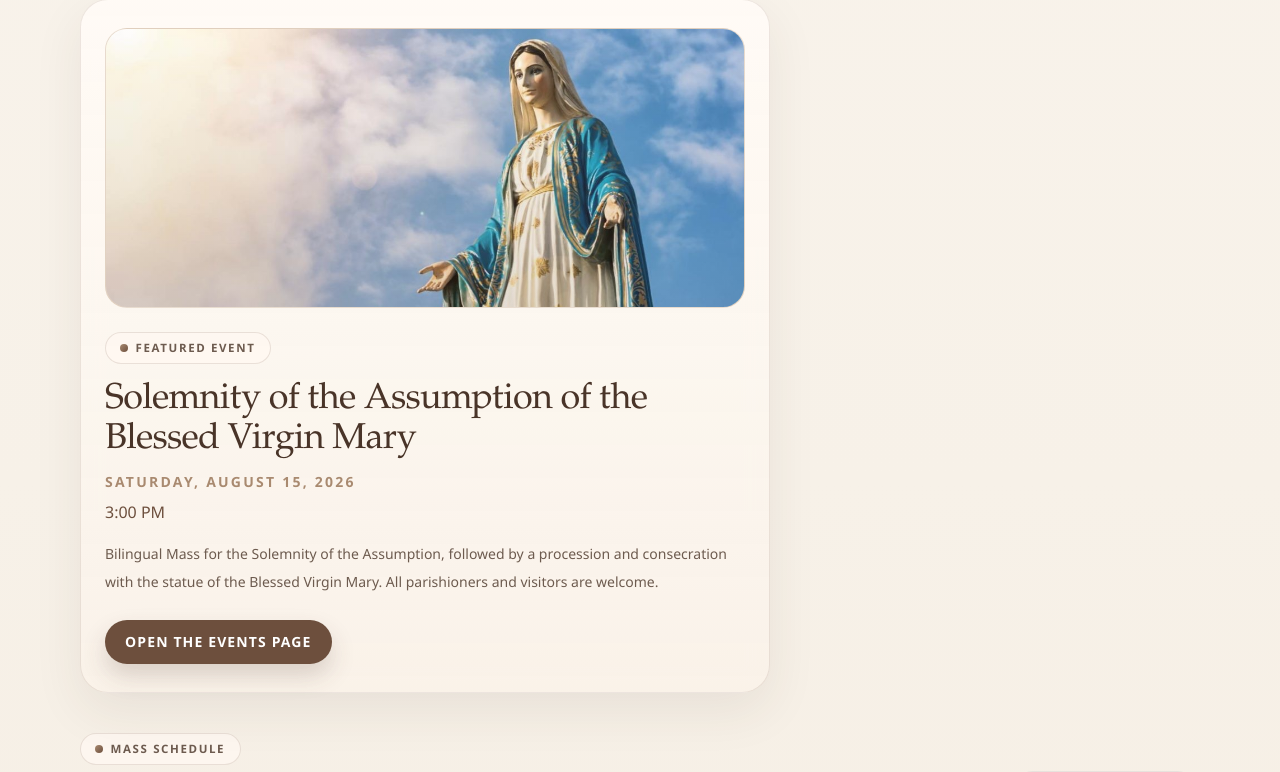
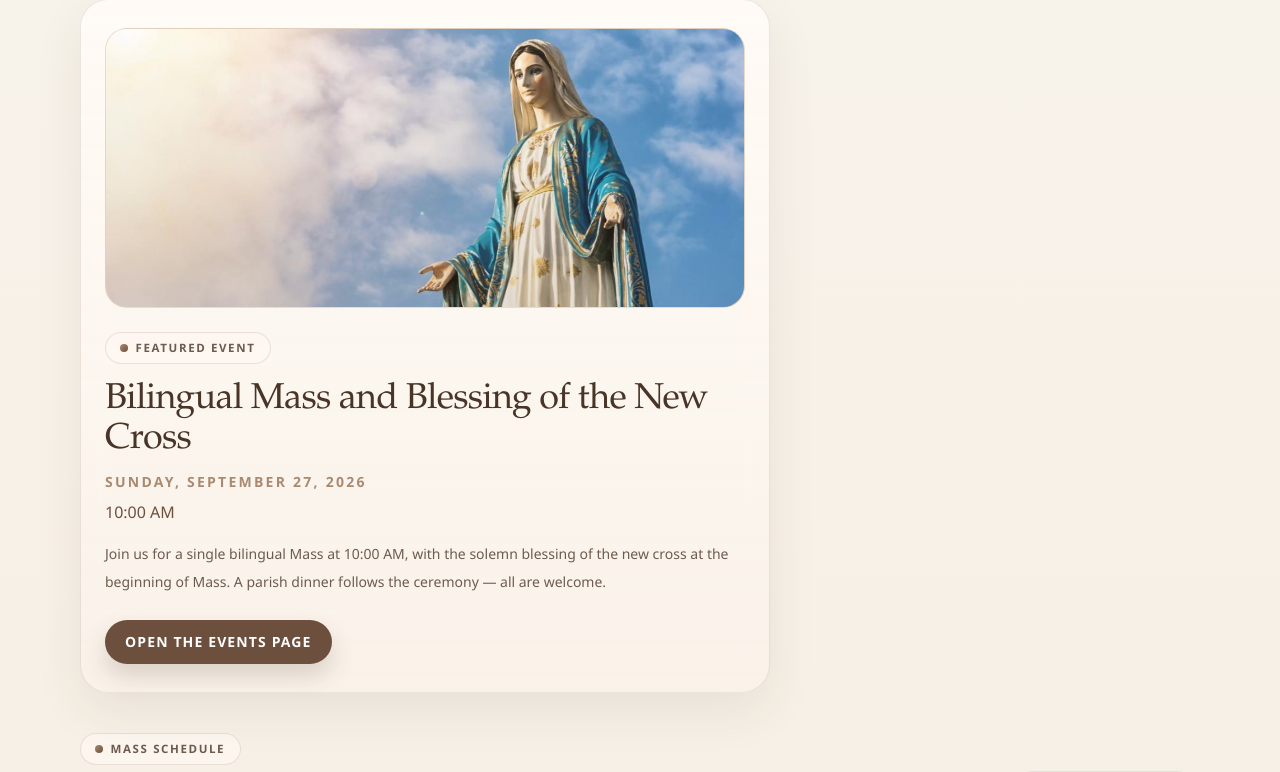
Before and after one commit to AlexVaal/sainte-angele-website, a Next.js app: page /en in a window 1280 px wide. Shown: the part 1992-2764 px from the top of the page. Built offline with nearby package versions, Linux system fonts and the light colour scheme.

Commit message:
Weekly update: refresh events, announcements, and featured event
- Remove the Aug 15 Assumption Mass (past)
- Feature the Sept 27 bilingual Mass and cross blessing

```diff
--- a/content/site-content-it.ts
+++ b/content/site-content-it.ts
@@ -65,10 +65,6 @@ export const itContent = {
       title: "Cambiamenti nell'orario delle Messe",
       items: [
         {
-          date: "Sab. 15 agosto",
-          text: "Messa bilingue alle 15:00, seguita da una processione e dalla consacrazione con la statua della Santa Vergine.",
-        },
-        {
           date: "17 ago – 24 set",
           text: "Nessuna Messa feriale. Le Messe domenicali restano invariate: ore 9:00 (italiano) e ore 11:00 (francese).",
         },
@@ -128,11 +124,11 @@ export const itContent = {
       description: "",
       featured: {
         eyebrow: "Evento in evidenza",
-        title: "Solennità dell'Assunzione della Beata Vergine Maria",
-        date: "Sabato 15 agosto 2026",
-        time: "Ore 15:00",
+        title: "Messa bilingue e benedizione della nuova croce",
+        date: "Domenica 27 settembre 2026",
+        time: "Ore 10:00",
         description:
-          "Messa bilingue per la Solennità dell'Assunzione, seguita da una processione e dalla consacrazione con la statua della Santa Vergine. Tutti sono benvenuti.",
+          "Unitevi a noi per un'unica Messa bilingue alle 10:00, con la benedizione solenne della nuova croce all'inizio della Messa. Segue un pranzo parrocchiale dopo la cerimonia — tutti sono benvenuti.",
         cta: "Apri la pagina degli eventi",
         image: {
           src: "/home/featured-event-mary.jpg",
@@ -417,18 +413,6 @@ export const itContent = {
   },
   events: [
     {
-      title: "Solennità dell'Assunzione della Beata Vergine Maria",
-      date: "Sabato 15 agosto 2026",
-      time: "Ore 15:00",
-      location: "Église Sainte-Angèle",
-      description:
-        "Messa bilingue per la Solennità dell'Assunzione, seguita da una processione e dalla consacrazione con la statua della Santa Vergine.",
-      notes: [
-        "Messa bilingue alle 15:00",
-        "Processione e consacrazione con la statua della Santa Vergine dopo la Messa",
-      ],
-    },
-    {
       title: "Nessuna Messa feriale dal 17 agosto al 24 settembre",
       date: "17 agosto – 24 settembre 2026",
       time: "—",
--- a/content/site-content.ts
+++ b/content/site-content.ts
@@ -69,10 +69,6 @@ export const siteContent = {
         title: "Mass Schedule Changes",
         items: [
           {
-            date: "Sat., Aug 15",
-            text: "Bilingual Mass at 3:00 PM, followed by a procession and consecration with the statue of the Blessed Virgin Mary.",
-          },
-          {
             date: "Aug 17 – Sept 24",
             text: "No weekday Masses. Sunday Masses remain unchanged: 9:00 AM (Italian) and 11:00 AM (French).",
           },
@@ -132,11 +128,11 @@ export const siteContent = {
         description: "",
         featured: {
           eyebrow: "Featured event",
-          title: "Solemnity of the Assumption of the Blessed Virgin Mary",
-          date: "Saturday, August 15, 2026",
-          time: "3:00 PM",
+          title: "Bilingual Mass and Blessing of the New Cross",
+          date: "Sunday, September 27, 2026",
+          time: "10:00 AM",
           description:
-            "Bilingual Mass for the Solemnity of the Assumption, followed by a procession and consecration with the statue of the Blessed Virgin Mary. All parishioners and visitors are welcome.",
+            "Join us for a single bilingual Mass at 10:00 AM, with the solemn blessing of the new cross at the beginning of Mass. A parish dinner follows the ceremony — all are welcome.",
           cta: "Open the events page",
           image: {
             src: "/home/featured-event-mary.jpg",
@@ -420,18 +416,6 @@ export const siteContent = {
       },
     },
     events: [
-      {
-        title: "Solemnity of the Assumption of the Blessed Virgin Mary",
-        date: "Saturday, August 15, 2026",
-        time: "3:00 PM",
-        location: "Église Sainte-Angèle",
-        description:
-          "Bilingual Mass for the Solemnity of the Assumption, followed by a procession and consecration with the statue of the Blessed Virgin Mary.",
-        notes: [
-          "Bilingual Mass at 3:00 PM",
-          "Procession and consecration with the statue of the Blessed Virgin Mary follow the Mass",
-        ],
-      },
       {
         title: "No Weekday Masses, August 17 – September 24",
         date: "August 17 – September 24, 2026",
@@ -730,10 +714,6 @@ export const siteContent = {
         title: "Changements d'horaire des messes",
         items: [
           {
-            date: "Sam. 15 août",
-            text: "Messe bilingue à 15 h, suivie d'une procession et d'une consécration avec la statue de la Sainte Vierge.",
-          },
-          {
             date: "17 août – 24 sept.",
             text: "Pas de messes en semaine. Les messes du dimanche ne changent pas : 9 h (italien) et 11 h (français).",
           },
@@ -793,11 +773,11 @@ export const siteContent = {
         description: "",
         featured: {
           eyebrow: "Événement vedette",
-          title: "Solennité de l'Assomption de la Bienheureuse Vierge Marie",
-          date: "Samedi 15 août 2026",
-          time: "15 h",
+          title: "Messe bilingue et bénédiction de la nouvelle croix",
+          date: "Dimanche 27 septembre 2026",
+          time: "10 h",
           description:
-            "Messe bilingue pour la Solennité de l'Assomption, suivie d'une procession et d'une consécration avec la statue de la Sainte Vierge. Tous sont les bienvenus.",
+            "Joignez-vous à nous pour une seule messe bilingue à 10 h, avec la bénédiction solennelle de la nouvelle croix en début de messe. Un dîner paroissial suit la cérémonie — tous sont les bienvenus.",
           cta: "Ouvrir la page des événements",
           image: {
             src: "/home/featured-event-mary.jpg",
@@ -1082,18 +1062,6 @@ export const siteContent = {
     },
     events: [
       {
-        title: "Solennité de l'Assomption de la Bienheureuse Vierge Marie",
-        date: "Samedi 15 août 2026",
-        time: "15 h",
-        location: "Église Sainte-Angèle",
-        description:
-          "Messe bilingue pour la Solennité de l'Assomption, suivie d'une procession et d'une consécration avec la statue de la Sainte Vierge.",
-        notes: [
-          "Messe bilingue à 15 h",
-          "Procession et consécration avec la statue de la Sainte Vierge à la suite de la messe",
-        ],
-      },
-      {
         title: "Pas de messes en semaine du 17 août au 24 septembre",
         date: "17 août – 24 septembre 2026",
         time: "—",
```
